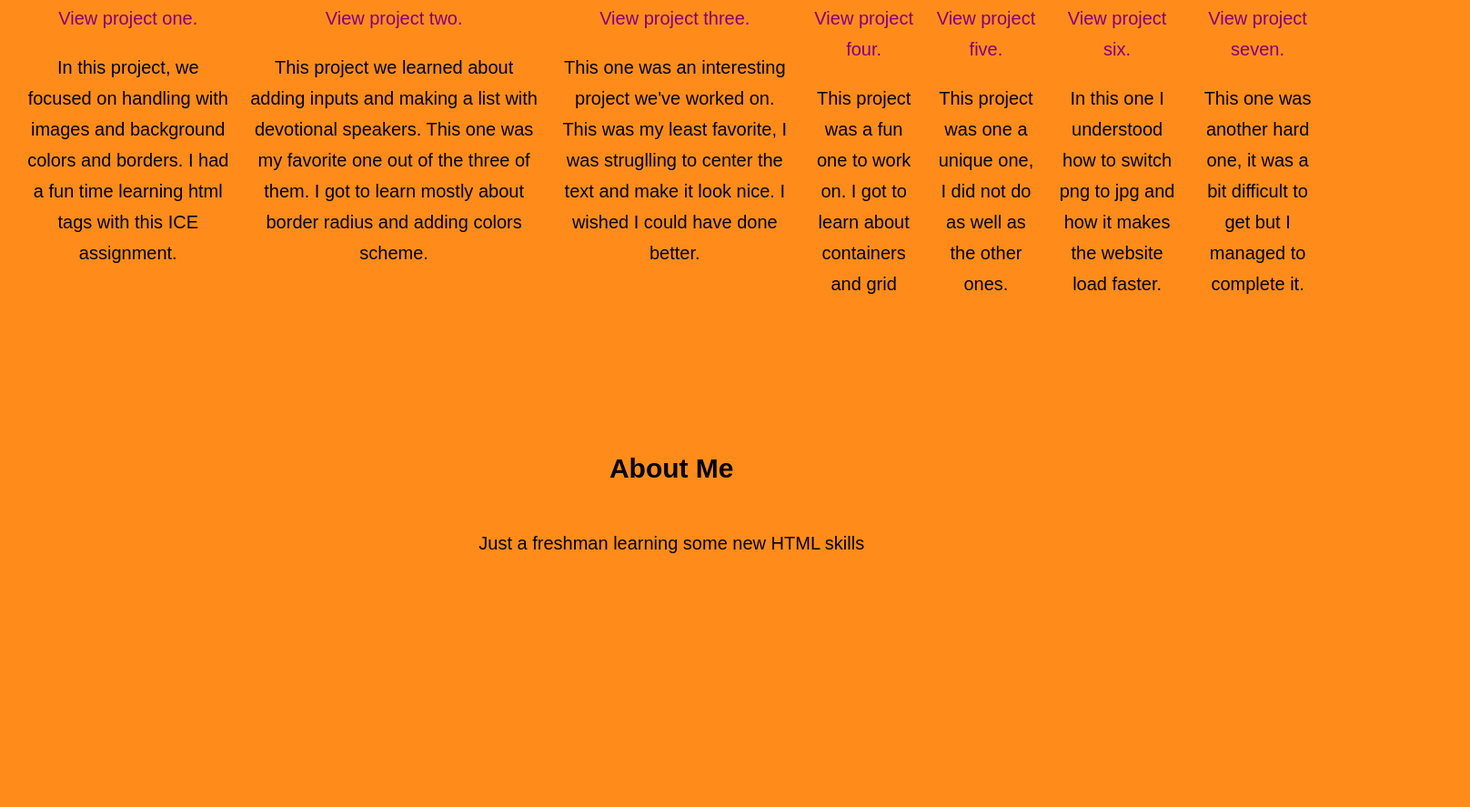
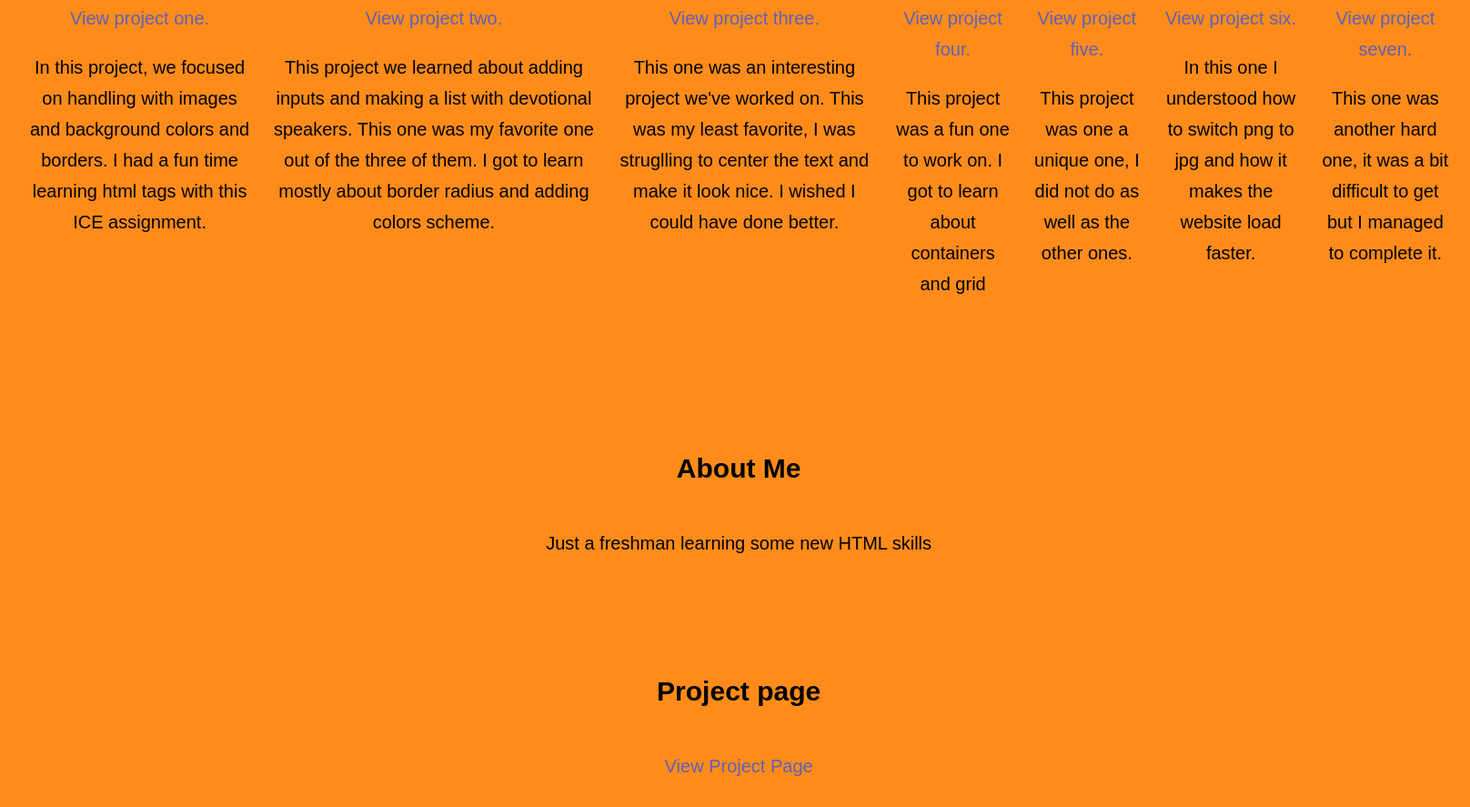
Before and after one commit to auqs/wdd130-final-reflection, a plain HTML site: page index.html in a window 1280 px wide. Shown: the part 596-1483 px from the top of the page at 91% size, 1616 px wide, since content can reach past the window. Before the commit the page ends 1298 px from the top, so only its background shows below. Drawn offline with Linux system fonts and the light colour scheme.

Commit message:
fixing page links

```diff
--- a/index.html
+++ b/index.html
@@ -12,6 +12,7 @@
         <nav>
             <a href="#projects">My projects</a>
             <a href="#about">About</a>
+            <a href="#pp">Project Page</a>
             <img src="images/Porfolio.png" alt="Porfolio logo">
         </nav>
     </header>
@@ -80,4 +81,9 @@
         <h2>About Me</h2>
         <p>Just a freshman learning some new HTML skills</p>
     </section>
+    <section class="pp">
+        <h2>Project page</h2>
+         <p><a href="client_report.html">View Project Page</a></p>
+
+    </section>
 </body>
--- a/styles/styles.css
+++ b/styles/styles.css
@@ -47,10 +47,11 @@ nav a {
 }
 
 a {
-    color: purple;
+    color: rgb(96, 96, 182);
     text-decoration: none;
 
 }
+
 
 nav {
     display: flex;
@@ -91,3 +92,8 @@ nav img {
     text-align: center;
     padding: 60px 20px;
 }
+
+.pp {
+    text-align: center;
+
+}
```
